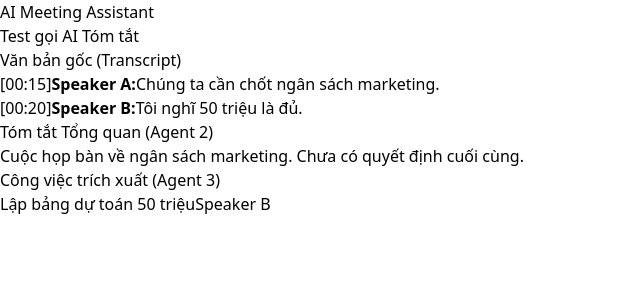
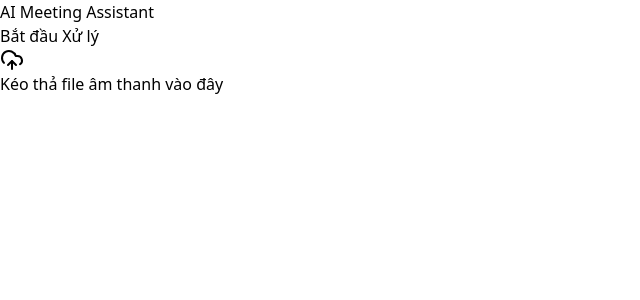
Before and after one commit to vanhgonnasleep/AI-Meeting-Assistant, a React (Vite) app in the folder meeting-assistant-ui/: page / in a window 1280 px wide. Shown: the top 300 px of the page, without its empty margins (0-640 px from the left). Built offline with nearby package versions, Linux system fonts and the light colour scheme.

Commit message:
Hoàn thiện Pipeline Backend, tích hợp UI Upload và System Prompt tiếng Anh

```diff
--- a/meeting-assistant-ui/package.json
+++ b/meeting-assistant-ui/package.json
@@ -10,8 +10,11 @@
     "preview": "vite preview"
   },
   "dependencies": {
+    "framer-motion": "^13.4.0",
+    "lucide-react": "^1.47.0",
     "react": "^19.2.8",
-    "react-dom": "^19.2.8"
+    "react-dom": "^19.2.8",
+    "react-dropzone": "^20.1.2"
   },
   "devDependencies": {
     "@eslint/js": "^10.0.1",
--- a/meeting-assistant-ui/src/App.jsx
+++ b/meeting-assistant-ui/src/App.jsx
@@ -1,88 +1,137 @@
 import { useState } from 'react';
-import { MOCK_DATA } from './mockData';
+import { useDropzone } from 'react-dropzone';
+import { UploadCloud, FileAudio, Loader2, CheckCircle2 } from 'lucide-react';
 
 function App() {
-  // 1. Quản lý trạng thái UI: Ban đầu hiển thị dữ liệu giả, thêm biến isLoading để khóa nút bấm
-  const [summary, setSummary] = useState(MOCK_DATA.summary_agent);
-  const [isLoading, setIsLoading] = useState(false);
+  const [file, setFile] = useState(null);
+  const [isProcessing, setIsProcessing] = useState(false);
+  const [result, setResult] = useState(null);
 
-  // 2. Hàm gọi API sang Backend Python (cổng 8002)
-  const handleCallAI = async () => {
-    setIsLoading(true);
-    setSummary("Đang gửi dữ liệu sang Python... (Nếu Llama3 chưa tải xong, sẽ báo lỗi ở đây)");
+  const onDrop = (acceptedFiles) => {
+    if (acceptedFiles?.length > 0) setFile(acceptedFiles[0]);
+  };
+
+  const { getRootProps, getInputProps, isDragActive } = useDropzone({
+    onDrop,
+    accept: { 'audio/*': ['.mp3', '.wav', '.m4a'] },
+    maxFiles: 1
+  });
+
+  const handleProcessAudio = async () => {
+    if (!file) return;
+    setIsProcessing(true);
+    setResult(null);
+
+    // 1. Đóng gói file âm thanh vào FormData (Bắt buộc đối với file vật lý)
+    const formData = new FormData();
+    formData.append("file", file);
 
     try {
-      // Gom đoạn hội thoại giả lập thành 1 đoạn văn bản dài để nhồi vào cho AI
-      const rawText = MOCK_DATA.transcript.map(item => `${item.speaker}: ${item.text}`).join(" ");
-
-      // Bắn luồng dữ liệu sang API của bạn bằng Fetch
-      const response = await fetch("http://127.0.0.1:8002/api/summarize", {
+      // 2. Bắn dữ liệu sang cổng 8002 của FastAPI Backend
+      const response = await fetch("http://localhost:8002/api/process-audio", {
         method: "POST",
-        headers: {
-          "Content-Type": "application/json"
-        },
-        body: JSON.stringify({ raw_text: rawText })
+        body: formData, // KHÔNG dùng JSON.stringify ở đây
       });
 
-      if (!response.ok) {
-        throw new Error(`Lỗi server: ${response.status}`);
-      }
+      if (!response.ok) throw new Error("Lỗi kết nối hoặc định dạng file từ máy chủ");
 
-      // Nhận kết quả và ghi đè nội dung lên UI
       const data = await response.json();
-      setSummary(data.summary);
-
+      setResult(data.data); // 3. Hứng dữ liệu trả về và đẩy vào State
     } catch (error) {
-      console.error("Lỗi:", error);
-      setSummary("Lỗi kết nối. Có thể Python chưa chạy hoặc Llama 3 chưa tải xong.");
+      alert("Lỗi: " + error.message);
     } finally {
-      setIsLoading(false);
+      setIsProcessing(false);
     }
   };
 
   return (
-    <div className="h-screen flex flex-col bg-gray-50">
-      <header className="h-20 bg-white shadow flex items-center justify-between px-8">
-        <h1 className="text-xl font-bold text-gray-800">AI Meeting Assistant</h1>
+    <div className="min-h-screen bg-gray-50 p-8">
+      <div className="max-w-6xl mx-auto space-y-8">
 
-        {/* 3. Nút bấm giờ đã được gắn hàm handleCallAI */}
+        {/* Header */}
+        <div className="flex items-center justify-between bg-white p-6 rounded-xl shadow-sm border border-gray-100">
+          <h1 className="text-2xl font-bold text-gray-800">AI Meeting Assistant</h1>
           <button
-          onClick={handleCallAI}
-          disabled={isLoading}
-          className={`transition text-white px-4 py-2 rounded font-medium shadow ${isLoading ? 'bg-gray-400' : 'bg-blue-600 hover:bg-blue-700'}`}
+            onClick={handleProcessAudio}
+            disabled={!file || isProcessing}
+            className={`px-6 py-2 rounded-lg font-medium transition-all flex items-center gap-2
+              ${!file || isProcessing
+                ? 'bg-gray-200 text-gray-400 cursor-not-allowed'
+                : 'bg-blue-600 text-white hover:bg-blue-700 shadow-md'}`}
           >
-          {isLoading ? "Đang xử lý..." : "Test gọi AI Tóm tắt"}
+            {isProcessing ? <Loader2 className="w-5 h-5 animate-spin" /> : 'Bắt đầu Xử lý'}
           </button>
-      </header>
-
-      <div className="flex-1 flex overflow-hidden p-4 gap-4">
-
-        <div className="w-1/2 bg-white rounded shadow p-6 overflow-y-auto border-t-4 border-blue-500">
-          <h2 className="font-bold text-lg mb-4 text-gray-700 border-b pb-2">Văn bản gốc (Transcript)</h2>
-          {MOCK_DATA.transcript.map((item, index) => (
-             <p key={index} className="mb-3 leading-relaxed">
-               <span className="text-gray-400 text-sm font-mono bg-gray-100 px-1 rounded">[{item.time}]</span>
-               <strong className="text-blue-600 ml-2">{item.speaker}:</strong>
-               <span className="ml-1 text-gray-700">{item.text}</span>
-             </p>
-          ))}
         </div>
 
-        <div className="w-1/2 flex flex-col gap-4">
-           <div className="flex-1 bg-white rounded shadow p-6 overflow-y-auto border-t-4 border-purple-500">
-              <h2 className="font-bold text-lg mb-3 text-purple-700 border-b pb-2">Tóm tắt Tổng quan (Agent 2)</h2>
+        {/* Khu vực Upload (Sẽ ẩn đi khi đang chạy AI hoặc khi đã có kết quả) */}
+        {!isProcessing && !result && (
+          <div
+            {...getRootProps()}
+            className={`border-2 border-dashed rounded-xl p-10 text-center cursor-pointer transition-all
+              ${isDragActive ? 'border-blue-500 bg-blue-50' : 'border-gray-300 bg-white hover:border-gray-400'}`}
+          >
+            <input {...getInputProps()} />
+            <div className="flex flex-col items-center gap-4">
+              {file ? (
+                <>
+                  <div className="p-4 bg-green-100 text-green-600 rounded-full">
+                    <FileAudio className="w-8 h-8" />
+                  </div>
+                  <p className="text-gray-700 font-medium">Đã chọn: {file.name}</p>
+                </>
+              ) : (
+                <>
+                  <div className="p-4 bg-blue-100 text-blue-600 rounded-full">
+                    <UploadCloud className="w-8 h-8" />
+                  </div>
+                  <p className="text-gray-700 font-medium text-lg">Kéo thả file âm thanh vào đây</p>
+                </>
+              )}
+            </div>
+          </div>
+        )}
 
-              {/* 4. Hiển thị biến summary thay vì text tĩnh tĩnh */}
-              <p className="text-gray-700 leading-relaxed bg-purple-50 p-3 rounded">{summary}</p>
+        {/* Trạng thái đang tải */}
+        {isProcessing && (
+          <div className="flex flex-col items-center justify-center py-20">
+            <Loader2 className="w-12 h-12 text-blue-600 animate-spin mb-4" />
+            <p className="text-gray-600 font-medium animate-pulse">Hệ thống đang bóc băng và phân tích nội dung...</p>
+          </div>
+        )}
+
+        {/* Hiển thị Kết quả từ Backend */}
+        {result && !isProcessing && (
+          <div className="grid grid-cols-1 lg:grid-cols-2 gap-6">
+
+            {/* Cột trái: Văn bản gốc */}
+            <div className="bg-white p-6 rounded-xl shadow-sm border border-gray-100">
+              <h2 className="text-lg font-bold text-gray-800 mb-4 pb-2 border-b">Văn bản gốc (Transcript)</h2>
+              <div className="prose text-gray-600 whitespace-pre-wrap">
+                {result.transcript}
+              </div>
             </div>
 
-           <div className="flex-1 bg-white rounded shadow p-6 overflow-y-auto border-t-4 border-green-500">
-              <h2 className="font-bold text-lg mb-3 text-green-700 border-b pb-2">Công việc trích xuất (Agent 3)</h2>
-              <ul className="flex flex-col gap-2">
-                 {MOCK_DATA.action_item_agent.map((item, index) => (
-                    <li key={index} className="border border-gray-100 bg-gray-50 p-3 flex justify-between items-center rounded hover:shadow-sm transition">
-                       <span className="font-medium text-gray-800">{item.task}</span>
-                       <span className="bg-green-100 text-green-800 text-xs px-2 py-1 rounded font-bold">{item.assignee}</span>
+            {/* Cột phải: Tóm tắt & Action Items */}
+            <div className="space-y-6">
+              {/* Tóm tắt */}
+              <div className="bg-purple-50 p-6 rounded-xl border border-purple-100">
+                <h2 className="text-lg font-bold text-purple-900 mb-3">Tóm tắt Tổng quan (Agent 2)</h2>
+                <p className="text-purple-800">{result.summary}</p>
+              </div>
+
+              {/* Action Items */}
+              <div className="bg-white p-6 rounded-xl shadow-sm border border-gray-100">
+                <h2 className="text-lg font-bold text-green-700 mb-4 pb-2 border-b border-green-100">Công việc trích xuất (Agent 3)</h2>
+                <ul className="space-y-3">
+                  {result.action_items.map((item, idx) => (
+                    <li key={idx} className="flex items-start gap-3 p-3 bg-gray-50 rounded-lg border border-gray-100">
+                      <CheckCircle2 className="w-5 h-5 text-green-500 shrink-0 mt-0.5" />
+                      <div>
+                        <p className="text-gray-800 font-medium">{item.task}</p>
+                        <span className="inline-block mt-1 px-2 py-1 bg-green-100 text-green-700 text-xs font-semibold rounded">
+                          {item.assignee}
+                        </span>
+                      </div>
                     </li>
                   ))}
                 </ul>
@@ -90,8 +139,10 @@ function App() {
             </div>
 
           </div>
+        )}
       </div>
-  )
+    </div>
+  );
 }
 
 export default App;
--- a/meeting-assistant-ui/src/mockData.js
+++ /dev/null
@@ -1,10 +0,0 @@
-export const MOCK_DATA = {
-  transcript: [
-    { time: "00:15", speaker: "Speaker A", text: "Chúng ta cần chốt ngân sách marketing." },
-    { time: "00:20", speaker: "Speaker B", text: "Tôi nghĩ 50 triệu là đủ." }
-  ],
-  summary_agent: "Cuộc họp bàn về ngân sách marketing. Chưa có quyết định cuối cùng.",
-  action_item_agent: [
-    { task: "Lập bảng dự toán 50 triệu", assignee: "Speaker B", status: "pending" }
-  ]
-};
```
Also changed, not shown: 2 other files (tests, documents, lock files or other folders). Lines whose indentation alone changed are shown as unchanged.
